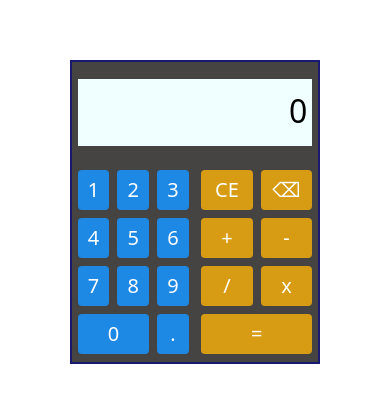
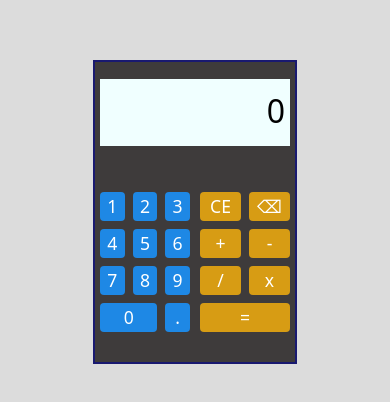
Before and after one commit to MrMatt4/js-calculator, a plain HTML site: page index.html in a window 390 px wide. Shown: the part 218-620 px from the top of the page. Drawn offline with Linux system fonts and the light colour scheme.

Commit message:
Add media query
Signed-off-by: Matei Dinca <mateidinca@gmail.com>

```diff
--- a/style.css
+++ b/style.css
@@ -9,6 +9,7 @@
 
 body {
     box-sizing: border-box;
+    background-color: gainsboro;
 }
 
 .calculator {
@@ -19,10 +20,10 @@ body {
     "header header"
     "numbers operators";
     place-items: center;
-    height: 300px;
     border: 2px solid midnightblue;
     background-color: rgba(20, 16, 16, 0.786);
-    width: 33%;
+    height: 300px;
+    width: 300px;
     margin: auto;
 }
 
@@ -66,7 +67,7 @@ button {
     line-height: 1.2;
     white-space: nowrap;
     text-decoration: none;
-    padding: 0.5rem 0.5rem;
+    padding: 0.5rem;
     cursor: pointer;
 }
 
@@ -112,7 +113,11 @@ button[data-operator="equal"] {
 
 @media screen and (max-width: 720px) {
     .calculator {
-        width: 66%;
+        width: 200px;
+    }
+    button {
+        padding: 0.25rem;
+        font-size: 1.1rem;
     }
 }
 
```
